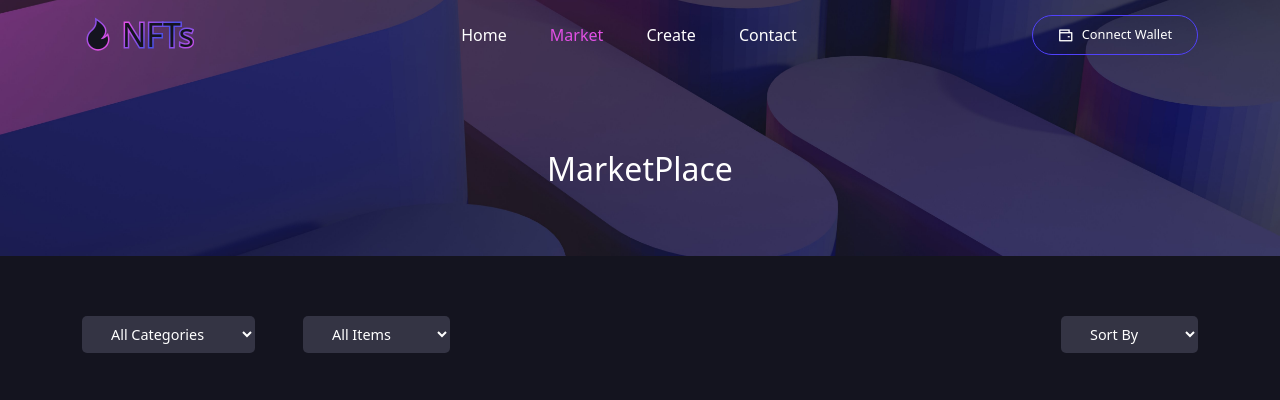
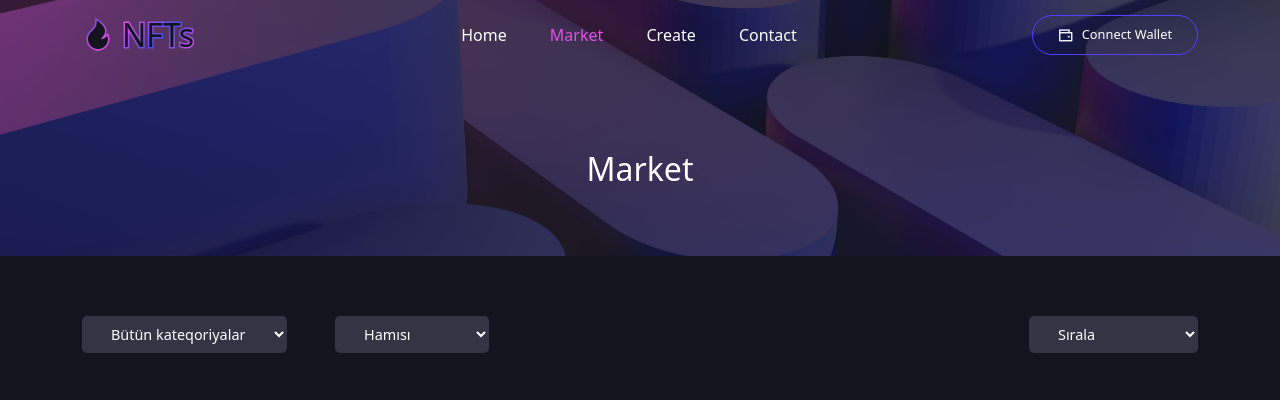
Before and after one commit to Safa002/nft-website-react, a React (Create React App) app: page /market in a window 1280 px wide. Shown: the top 400 px of the page. Built offline with nearby package versions, Linux system fonts and the light colour scheme.

Commit message:
Update Market.jsx

```diff
--- a/src/pages/Market.jsx
+++ b/src/pages/Market.jsx
@@ -46,7 +46,7 @@ const Market = () => {
 
   return (
     <>
-      <CommonSection title={"MarketPlace"} />
+      <CommonSection title={"Market"} />
 
       <section>
         <Container>
@@ -56,30 +56,30 @@ const Market = () => {
                 <div className="filter__left d-flex align-items-center gap-5">
                   <div className="all__category__filter">
                     <select onChange={handleCategory}>
-                      <option>All Categories</option>
-                      <option value="art">Art</option>
-                      <option value="music">Music</option>
-                      <option value="domain-name">Domain Name</option>
-                      <option value="virtual-world">Virtual World</option>
-                      <option value="trending-card">Trending Cards</option>
+                      <option>Bütün kateqoriyalar</option>
+                      <option value="art">Rəsm</option>
+                      <option value="music">Musiqi</option>
+                      <option value="domain-name">Domain Adı</option>
+                      <option value="virtual-world">Virtual Dünya</option>
+                      <option value="trending-card">Trendlər</option>
                     </select>
                   </div>
 
                   <div className="all__items__filter">
                     <select onChange={handleItems}>
-                      <option>All Items</option>
-                      <option value="single-item">Single Item</option>
-                      <option value="bundle">Bundle</option>
+                      <option>Hamısı</option>
+                      <option value="single-item">Tək element</option>
+                      <option value="bundle">Bağlama</option>
                     </select>
                   </div>
                 </div>
 
                 <div className="filter__right">
                   <select onChange={handleSort}>
-                    <option>Sort By</option>
-                    <option value="high">High Rate</option>
-                    <option value="mid">Mid Rate</option>
-                    <option value="low">Low Rate</option>
+                    <option>Sırala</option>
+                    <option value="high">Yüksək reytinq</option>
+                    <option value="mid">Orta reytinq</option>
+                    <option value="low">Aşağı reytinq</option>
                   </select>
                 </div>
               </div>
```
